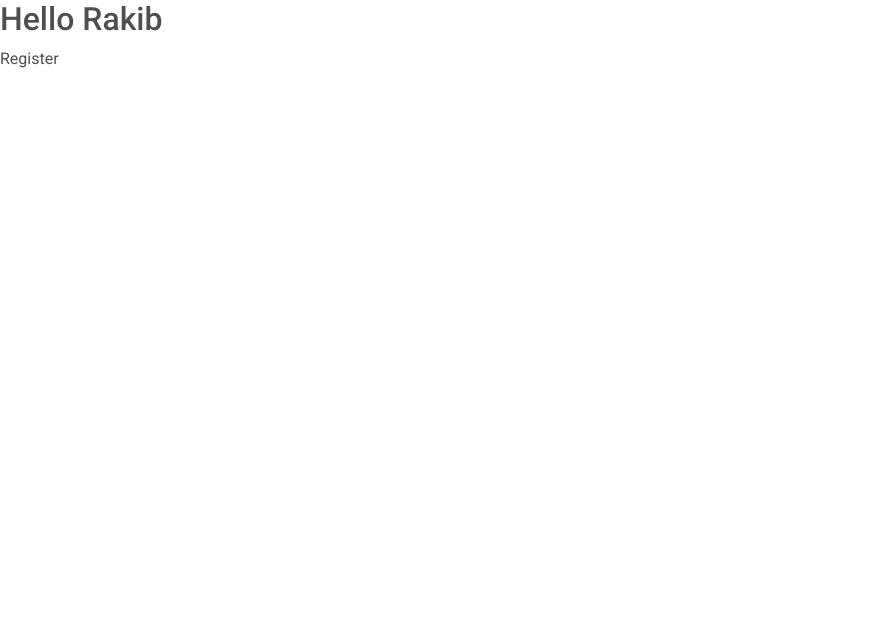
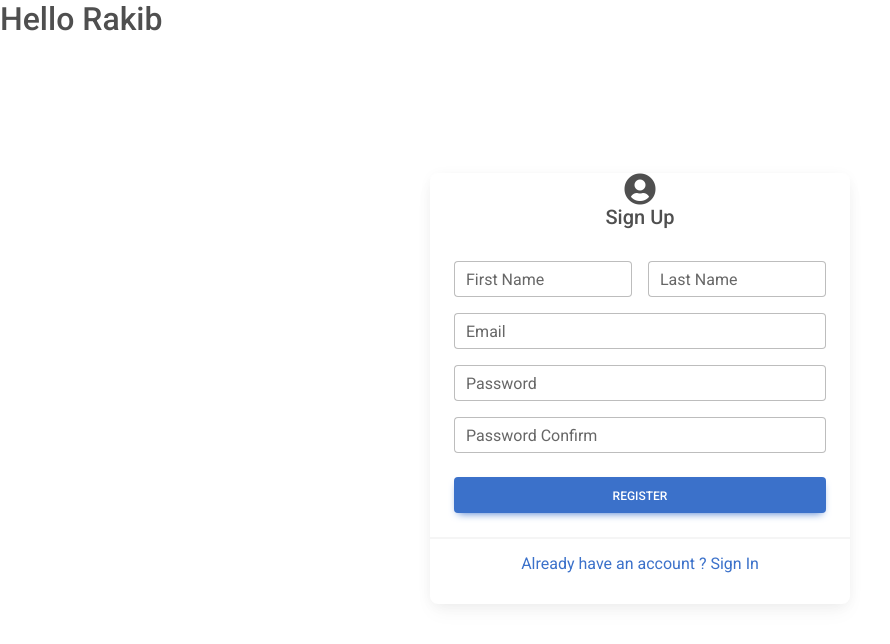
Before and after one commit to arcane75/MERN-Travel-Memory, a React (Create React App) app in the folder client/: page /register in a window 1280 px wide. Shown: the top 644 px of the page, without its empty margins (0-890 px from the left). Built offline with nearby package versions, Linux system fonts and the light colour scheme.

Commit message:
redux implement, successfully apply with register system

```diff
--- a/client/src/pages/Login.js
+++ b/client/src/pages/Login.js
@@ -23,8 +23,15 @@ const initialState = {
 const Login = () => {
   const [formValue, setFormValue] = useState(initialState);
   const { email, password } = formValue;
+
+  const { loading, error } = useSelector((state) => ({ ...state.auth }));
+
   const navigate = useNavigate();
   const dispatch = useDispatch();
+
+  useEffect(() => {
+    error && toast.error(error);
+  }, [error]);
 
   const handleSubmit = (e) => {
     e.preventDefault();
@@ -78,14 +85,14 @@ const Login = () => {
             </div>
             <div className="col-12">
               <MDBBtn style={{ width: "100%" }} className="mt-2">
-                {/* {loading && (
+                {loading && (
                   <MDBSpinner
                     size="sm"
                     role="status"
                     tag="span"
                     className="me-2"
                   />
-                )} */}
+                )}
                 Login
               </MDBBtn>
             </div>
--- a/client/src/pages/Register.js
+++ b/client/src/pages/Register.js
@@ -1,11 +1,151 @@
-import React from 'react';
+import React, { useState, useEffect } from "react";
+import {
+  MDBCard,
+  MDBCardBody,
+  MDBInput,
+  MDBCardFooter,
+  MDBValidation,
+  MDBBtn,
+  MDBIcon,
+  MDBSpinner,
+} from "mdb-react-ui-kit";
+import { Link, useNavigate } from "react-router-dom";
+import { useDispatch, useSelector } from "react-redux";
+import { toast } from "react-toastify";
+import { register } from "../redux/features/authSlice";
+
+const initialState = {
+  firstName: "",
+  lastName: "",
+  email: "",
+  password: "",
+  confirmPassword: "",
+};
 
 const Register = () => {
-    return (
-        <div>
-            Register
-        </div>
-    );
+  const [formValue, setFormValue] = useState(initialState);
+  const { loading, error } = useSelector((state) => ({ ...state.auth }));
+  const { email, password, firstName, lastName, confirmPassword } = formValue;
+
+  const dispatch = useDispatch();
+  const navigate = useNavigate();
+
+  useEffect(() => {
+    error && toast.error(error);
+  }, [error]);
+
+  const handleSubmit = (e) => {
+    e.preventDefault();
+    if (password !== confirmPassword) {
+      return toast.error("Password should match");
+    }
+    if (email && password && firstName && lastName && confirmPassword) {
+      dispatch(register({ formValue, navigate, toast }));
+    }
+  };
+  const onInputChange = (e) => {
+    let { name, value } = e.target;
+    setFormValue({ ...formValue, [name]: value });
+  };
+
+  return (
+    <div
+      style={{
+        margin: "auto",
+        padding: "15px",
+        maxWidth: "450px",
+        alignContent: "center",
+        marginTop: "120px",
+      }}
+    >
+      <MDBCard alignment="center">
+        <MDBIcon fas icon="user-circle" className="fa-2x" />
+        <h5>Sign Up</h5>
+        <MDBCardBody>
+          <MDBValidation onSubmit={handleSubmit} noValidate className="row g-3">
+            <div className="col-md-6">
+              <MDBInput
+                label="First Name"
+                type="text"
+                value={firstName}
+                name="firstName"
+                onChange={onInputChange}
+                required
+                invalid
+                validation="Please provide first name"
+              />
+            </div>
+            <div className="col-md-6">
+              <MDBInput
+                label="Last Name"
+                type="text"
+                value={lastName}
+                name="lastName"
+                onChange={onInputChange}
+                required
+                invalid
+                validation="Please provide last name"
+              />
+            </div>
+            <div className="col-md-12">
+              <MDBInput
+                label="Email"
+                type="email"
+                value={email}
+                name="email"
+                onChange={onInputChange}
+                required
+                invalid
+                validation="Please provide email"
+              />
+            </div>
+            <div className="col-md-12">
+              <MDBInput
+                label="Password"
+                type="password"
+                value={password}
+                name="password"
+                onChange={onInputChange}
+                required
+                invalid
+                validation="Please provide password"
+              />
+            </div>
+            <div className="col-md-12">
+              <MDBInput
+                label="Password Confirm"
+                type="password"
+                value={confirmPassword}
+                name="confirmPassword"
+                onChange={onInputChange}
+                required
+                invalid
+                validation="Please provide confirm password"
+              />
+            </div>
+            <div className="col-12">
+              <MDBBtn style={{ width: "100%" }} className="mt-2">
+                {loading && (
+                  <MDBSpinner
+                    size="sm"
+                    role="status"
+                    tag="span"
+                    className="me-2"
+                  />
+                )}
+                Register
+              </MDBBtn>
+            </div>
+          </MDBValidation>
+        </MDBCardBody>
+        <MDBCardFooter>
+          <Link to="/login">
+            <p>Already have an account ? Sign In</p>
+          </Link>
+        </MDBCardFooter>
+      </MDBCard>
+    </div>
+  );
 };
 
 export default Register;
--- a/client/src/redux/features/authSlice.js
+++ b/client/src/redux/features/authSlice.js
@@ -3,7 +3,7 @@ import * as api from "../api";
 
 export const login = createAsyncThunk(
   "auth/login",
-  async ({ formValue, navigate, toast }) => {
+  async ({ formValue, navigate, toast }, { rejectWithValue }) => {
     try {
       const response = await api.signIn(formValue);
       toast.success("Login Successfully");
@@ -11,6 +11,22 @@ export const login = createAsyncThunk(
       return response.data;
     } catch (err) {
       console.log(err);
+      return rejectWithValue(err.response.data);
+    }
+  }
+);
+
+export const register = createAsyncThunk(
+  "auth/register",
+  async ({ formValue, navigate, toast }, { rejectWithValue }) => {
+    try {
+      const response = await api.signUp(formValue);
+      toast.success("Register Successfully");
+      navigate("/");
+      return response.data;
+    } catch (err) {
+      console.log(err);
+      return rejectWithValue(err.response.data);
     }
   }
 );
@@ -35,6 +51,18 @@ const authSlice = createSlice({
       state.loading = false;
       state.error = action.payload.message;
     },
+    [register.pending]: (state, action) => {
+      state.loading = true;
+    },
+    [register.fulfilled]: (state, action) => {
+      state.loading = false;
+      localStorage.setItem("profile", JSON.stringify({ ...action.payload }));
+      state.user = action.payload;
+    },
+    [register.rejected]: (state, action) => {
+      state.loading = false;
+      state.error = action.payload.message;
+    },
   },
 });
 
```
